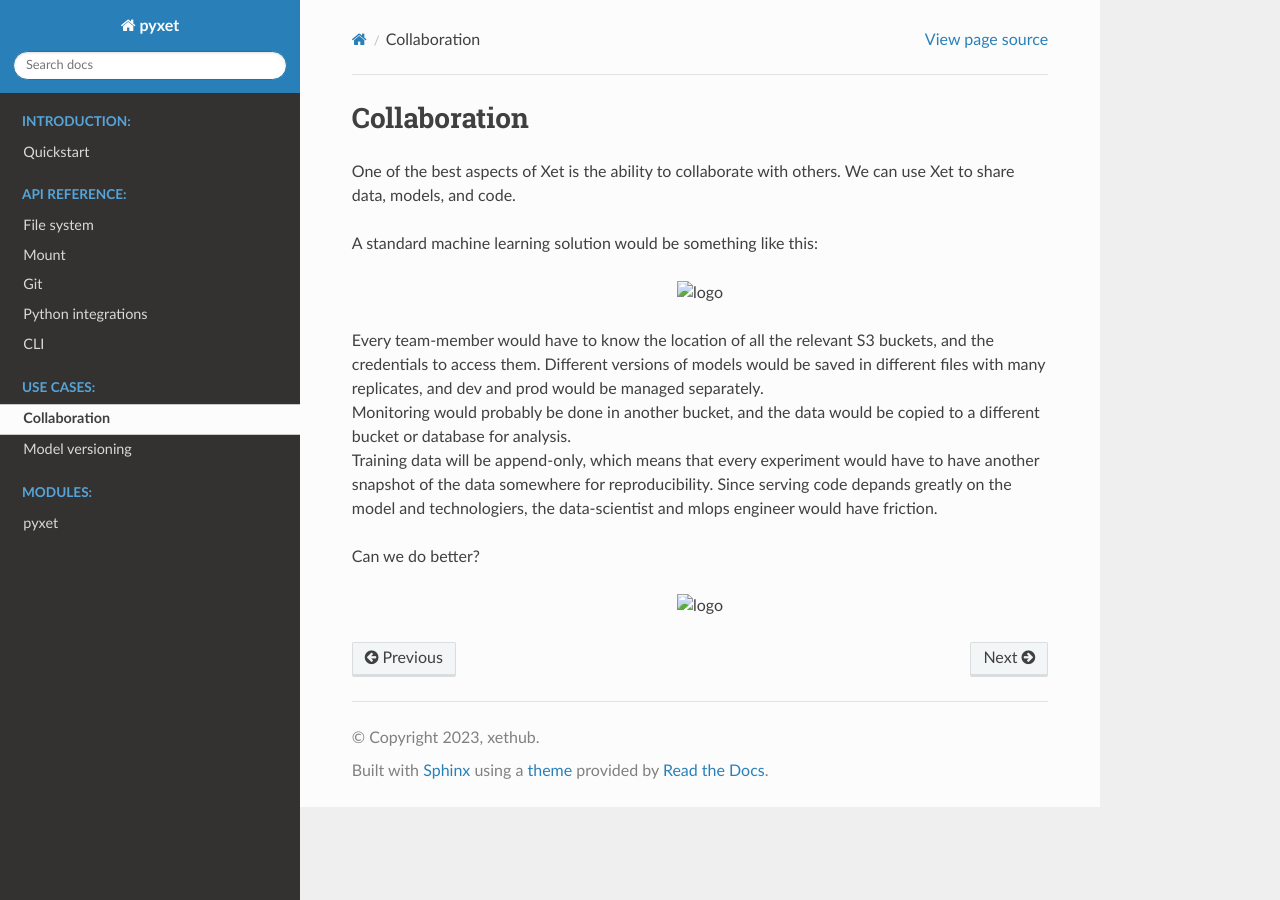
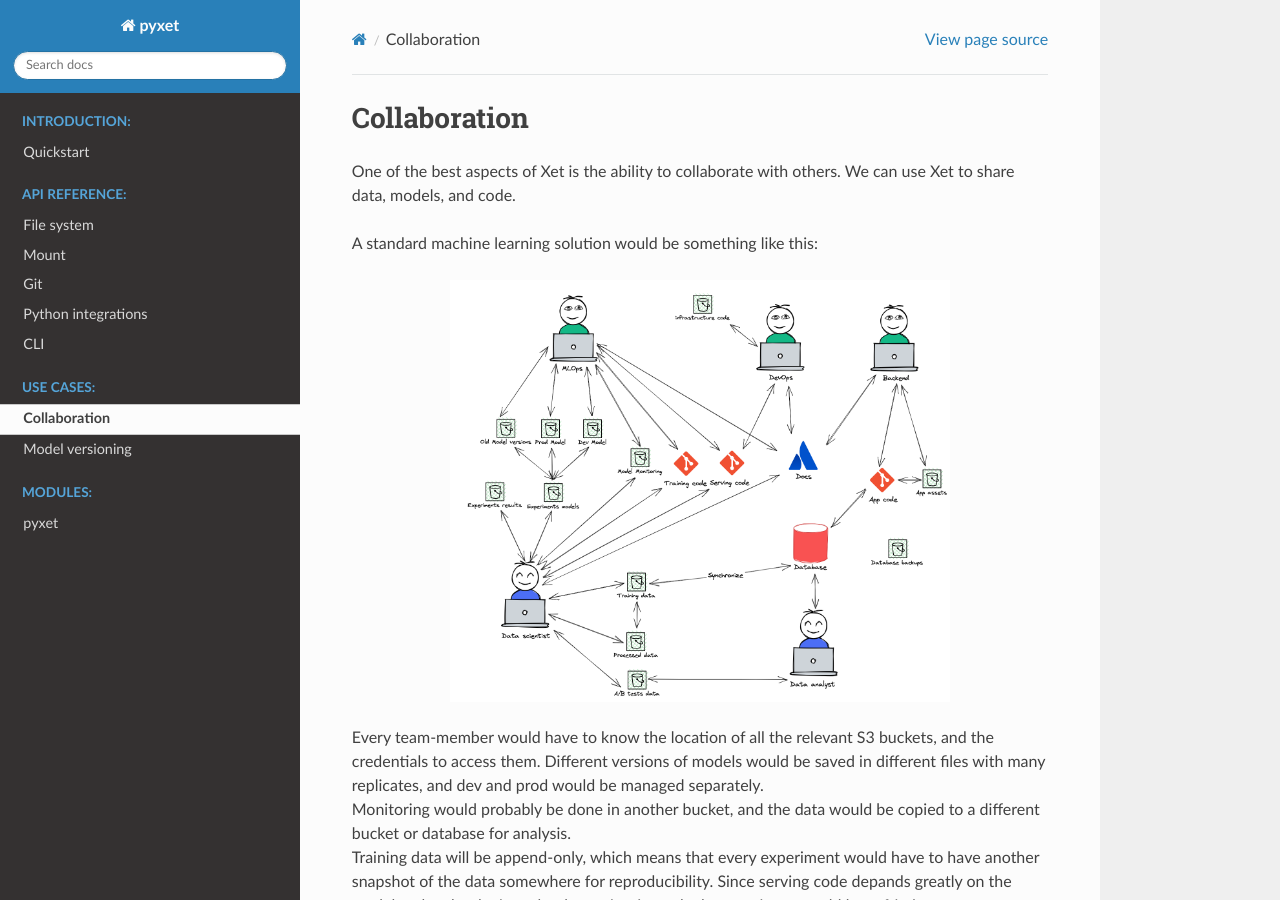
Before and after one commit to xetdata/pyxet, a Sphinx documentation site: the page built from docs/markdowns/collaboration.md, in a window 1280 px wide and 900 px high. Built offline with Sphinx 7.4.7 and the Read the Docs theme 2.0.0, drawn with Linux system fonts in a browser that asks for light colours; pages that are not in the unit, such as notebooks, are missing from menus.

Commit message:
full path link

```diff
--- a/docs/markdowns/collaboration.md
+++ b/docs/markdowns/collaboration.md
@@ -4,7 +4,7 @@ We can use Xet to share data, models, and code.
 
 A standard machine learning solution would be something like this:
 <p align="center">
-   <img src="../images/standard.png" alt="logo" width="500" />
+   <img src="https://github.com/xetdata/pyxet/blob/7cca1e17b6b571f98ae2e328a0f8f0ef54fb8e35/docs/images/standard.png" alt="logo" width="500" />
 </p>
 
 Every team-member would have to know the location of all the relevant S3 buckets, and the credentials to access them.
@@ -15,5 +15,5 @@ Since serving code depands greatly on the model and technologiers, the data-scie
 
 Can we do better?
 <p align="center">
-   <img src="../images/xethub.png" alt="logo" width="500" />
+   <img src="https://github.com/xetdata/pyxet/blob/7cca1e17b6b571f98ae2e328a0f8f0ef54fb8e35/docs/images/xethub.png" alt="logo" width="500" />
 </p>
```
